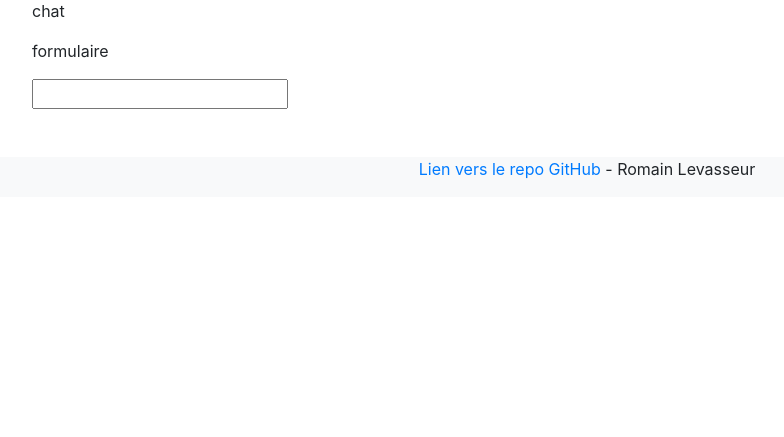
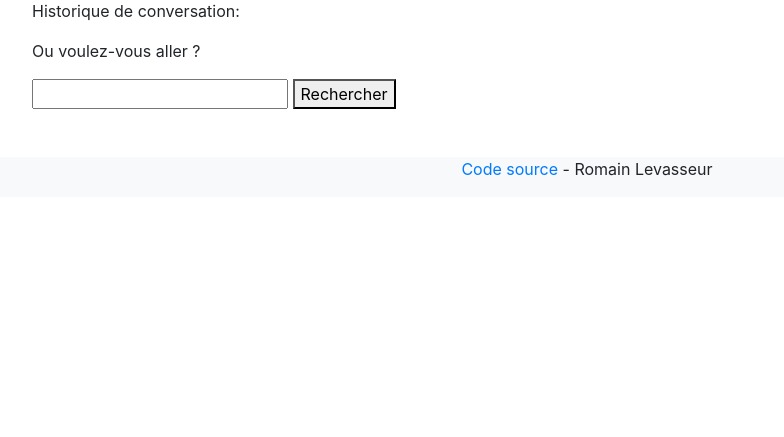
Before and after one commit to Ignotus111/GrandPy-Bot, a Flask app: page / in a window 1280 px wide. Shown: the part 151-588 px from the top of the page, without its empty margins (53-837 px from the left). Run offline with Flask 2, Linux system fonts and the light colour scheme; some libraries are stand-ins or nearby versions.

Commit message:
link flask jquery

```diff
--- /dev/null
+++ b/app/static/js/script.js
@@ -0,0 +1,24 @@
+
+$("#target").click(() => {
+  const name = $("#name").val();
+
+  if (name) {
+    $.ajax({
+      url: "http://localhost:5000/recherche",
+      type: "POST",
+      data: 'search=${name}',
+      success: mafonctionsuccess,
+//      error:errorfunc,
+    });
+  }
+});
+
+const mafonctionsuccess = (data, statut) => {
+  $("#chat").prepend("<p> GrandPy Bot : " + data.message + "</p>");
+
+  $("#chat").prepend("<p> Vous : " + $("#name").val() + "</p>");
+
+  $("#question").text("Avez-vous un autre endroit ou aller ?")
+};
+
+//const errorfunc =
--- a/app/templates/index.html
+++ b/app/templates/index.html
@@ -17,8 +17,6 @@
       <div class="row">
         <div class="col lg-4 md-6">
           <h1>GrandPy Bot</h1>
-        </div>
-        <div class="col">
           <p>Phrase d'accroche Phrase d'accroche Phrase d'accroche Phrase d'accroche Phrase d'accroche</p>
         </div>
         <div class="col d-none d-md-block">
@@ -31,17 +29,19 @@
   <div class="container">
     <div class="row">
       <div class="col">
-        <p>chat</p>
+        <p>Historique de conversation:</p>
+        <div id="chat">
+        </div>
       </div>
     </div>
   </div>
   <div class="container">
     <div class="row">
       <div class="col">
-        <p>formulaire</p>
-        <form class="" action="index.html" method="post">
-          <input type="text" name="" value="">
-        </form>
+        <p id=question >Ou voulez-vous aller ?</p>
+        <input type="text" id="name"/>
+        <button id="target">Rechercher</button>
+        <div id="response"></div>
       </div>
     </div>
   </div>
@@ -50,15 +50,16 @@
     <div class="container">
       <div class="row">
         <div class="col">
-          <p class='text-center'><a href="https://github.com/Ignotus111/GrandPy-Bot"> Lien vers le repo GitHub</a> - Romain Levasseur</p>
+          <p class='text-center'><a href="https://github.com/Ignotus111/GrandPy-Bot"> Code source</a> - Romain Levasseur</p>
         </div>
       </div>
     </div>
   </div>
 
-  <script src="https://code.jquery.com/jquery-3.4.1.slim.min.js" integrity="sha384-J6qa4849b
-  lE2+poT4WnyKhv5vZF5SrPo0iEjwBvKU7imGFAV0wwj1yYfoRSJoZ+n" crossorigin="anonymous"></script>
+  <script src="https://code.jquery.com/jquery-3.5.1.min.js"></script>
   <script src="https://stackpath.bootstrapcdn.com/bootstrap/4.4.1/js/bootstrap.min.js"
   integrity="sha384-wfSDF2E50Y2D1uUdj0O3uMBJnjuUD4Ih7YwaYd1iqfktj0Uod8GCExl3Og8ifwB6" crossorigin="anonymous"></script>
+  <script type="text/javascript" src="{{url_for('static',filename='js/script.js')}}"></script>
+
 </body>
 </html>
--- a/app/views.py
+++ b/app/views.py
@@ -1,6 +1,7 @@
-from flask import Flask, render_template
-
+from flask import Flask, render_template, request
+from flask_cors import CORS
 app = Flask(__name__)
+CORS(app)
 
 #app.config.from_object("constants")
 
@@ -9,6 +10,20 @@ app = Flask(__name__)
 def index():
     return render_template("index.html")
 
+@app.route('/recherche', methods=['POST'])
+def recherche():
+    if request.method == 'POST':
+        search = request.form.get('search')
+
+        # comprendre search
+
+        # appel a l'api de google map
+
+        # quand resultat retourner le resultat
+        if search:
+            return { 'message': '75001 Paris' }
+        else:
+            return { "message": "Field 'search' " }, 400
 
 #if __name__ == "__main__":
 #    app.run()
```
Also changed, not shown: app/tests/testfunc.py (renamed from app/func.py, +0 -5 lines), app/static/css/styles.css (added), app/tests/constants.py (renamed from app/constants.py), app/tests/func.py (added).
